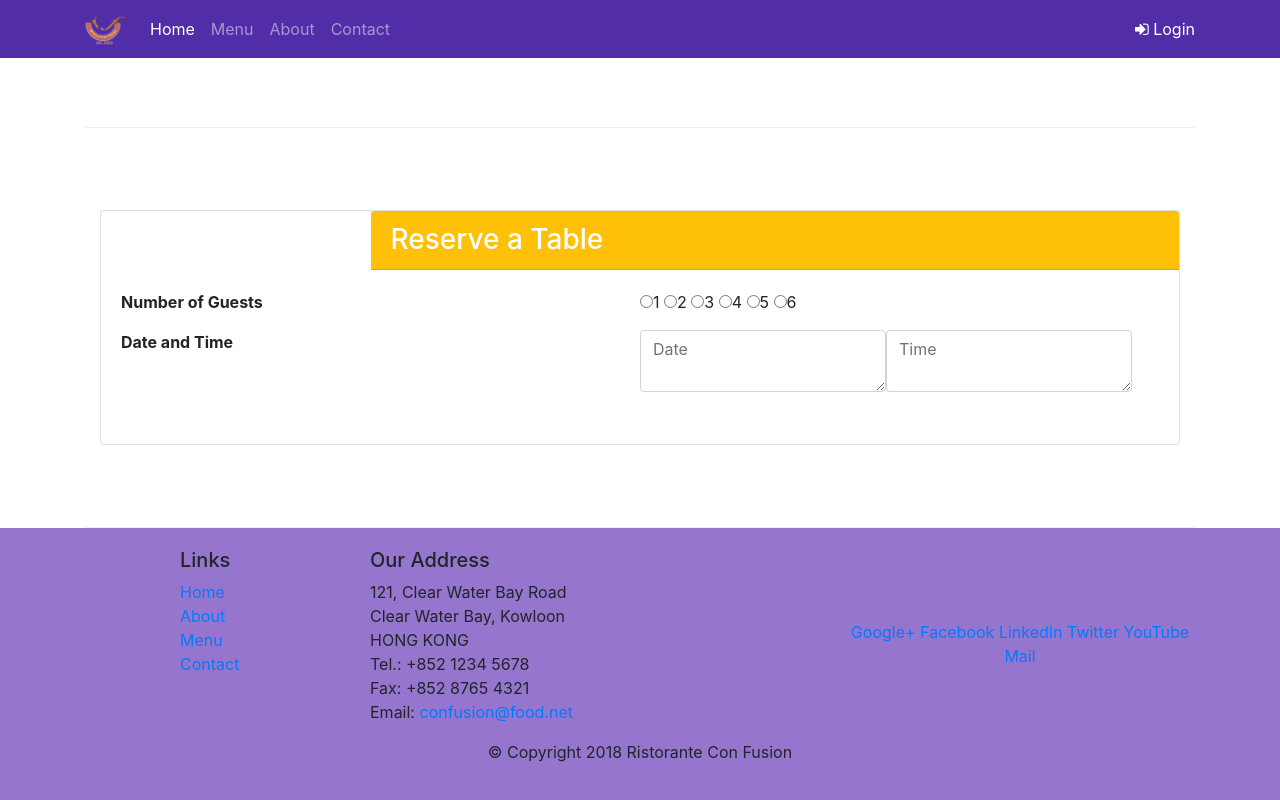
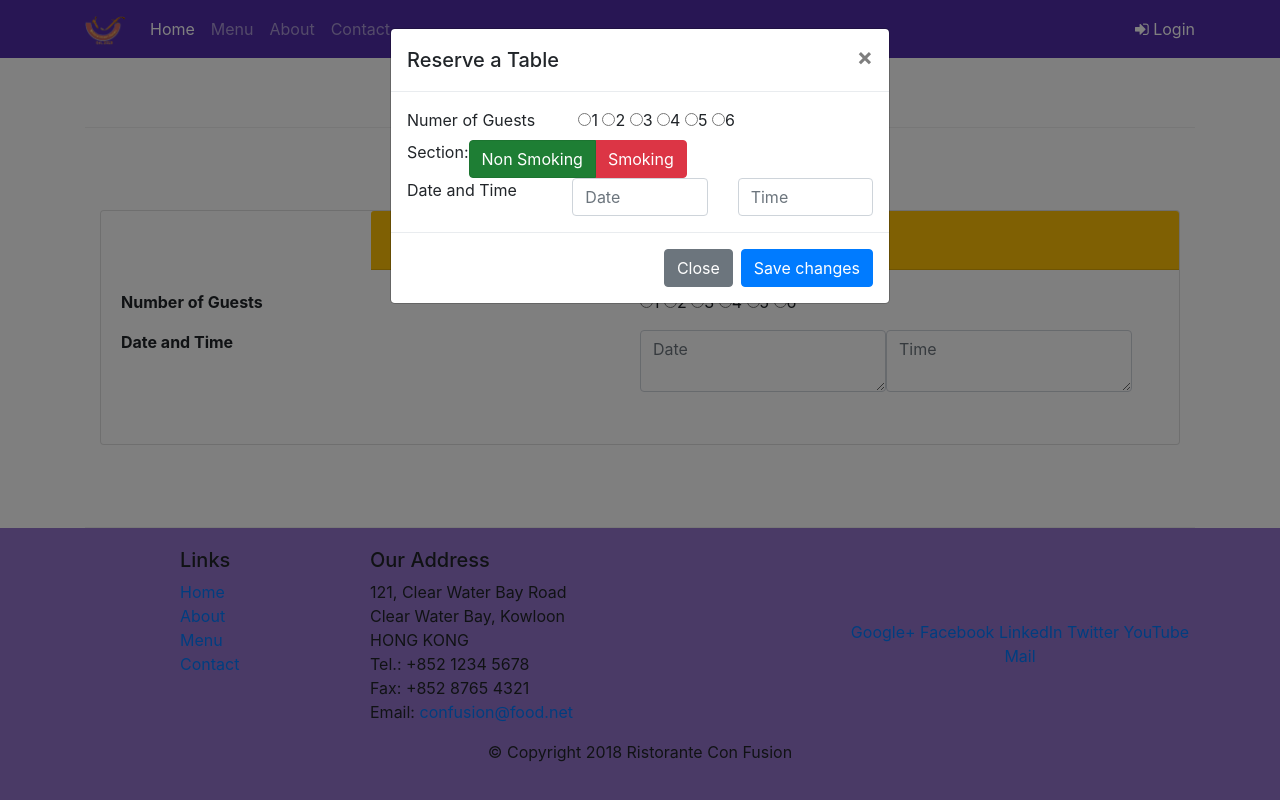
Before and after one commit to tayyab80/coursera, a website: page index.html in a window 1280 px wide. Both pictures are taken after a click on the button "Reserve Table". Shown: the part 1423-2223 px from the top of the page. Drawn offline with nearby package versions, Linux system fonts and the light colour scheme.

Commit message:
assignment 3

```diff
--- a/index.html
+++ b/index.html
@@ -80,6 +80,61 @@
         </div>
     </div>
 </div>
+
+<!-- Modal -->
+<div class="modal fade" id="reserveModal" tabindex="-1" role="dialog" aria-labelledby="exampleModalLabel" aria-hidden="true">
+    <div class="modal-dialog" role="document">
+      <div class="modal-content">
+        <div class="modal-header">
+          <h5 class="modal-title" id="exampleModalLabel">Reserve a Table</h5>
+          <button type="button" class="close" data-dismiss="modal" aria-label="Close">
+            <span aria-hidden="true">&times;</span>
+          </button>
+        </div>
+        <div class="modal-body">
+          <div>
+              Numer of Guests
+                <label class="offset-1"><input type="radio" name="optradio">1</label>
+                <label><input type="radio" name="optradio">2</label>
+                <label><input type="radio" name="optradio">3</label>
+                <label><input type="radio" name="optradio">4</label>
+                <label><input type="radio" name="optradio">5</label>
+                <label><input type="radio" name="optradio">6</label>
+          </div>
+          <div class="btn-group btn-group-toggle" data-toggle="buttons">
+              Section:
+                <label class="btn btn-success active ">
+                  <input  type="radio" name="options" id="option1" autocomplete="off" checked> Non Smoking
+                </label>
+                <label class="btn btn-danger">
+                  <input type="radio" name="options" id="option2" autocomplete="off"> Smoking
+                </label>
+              </div>
+              <div>
+                    <form>
+                            <div class="row">
+                              <div class="col">
+                                  Date and Time
+                              </div>
+                              <div class="col">
+                                <input type="text" class="form-control" placeholder="Date">
+                              </div>
+                              <div class="col">
+                                <input type="text" class="form-control" placeholder="Time">
+                              </div>
+                            </div>
+                          </form>
+              </div>
+
+
+        </div>
+        <div class="modal-footer">
+          <button type="button" class="btn btn-secondary" data-dismiss="modal">Close</button>
+          <button type="button" class="btn btn-primary">Save changes</button>
+        </div>
+      </div>
+    </div>
+  </div>
     <header class="jumbotron">
         <div class="container">
             <div class="row row-header">
@@ -91,7 +146,7 @@
                     <img src="logo.png" class="img-fluid">
                 </div>
                 <div class=" col-12 col-sm">
-                    <a href="#reserve1"><button class="btn btn-warning align-middle" data-toggle="tooltip" data-html="true" title="Or Call us at <br><strong>+923475140732</strong>" data-placement="bottom" >Reserve Table </button></a>
+                    <a href="#reserve1"><button class="btn btn-warning align-middle" data-toggle="modal" data-target="#reserveModal">Reserve Table </button></a>
                 </div>
             </div>
         </div>
@@ -280,12 +335,7 @@
     <script src="node_modules/jquery/dist/jquery.slim.min.js"></script>
     <script src="node_modules/popper.js/dist/umd/popper.min.js"></script>
     <script src="node_modules/bootstrap/dist/js/bootstrap.min.js"></script>
-    <script>
-        $(document).ready(function()
-        {
-            $('[data-toggle="tooltip"]').tooltip();
-        });
-    </script>
+
 </body>
 
 </html>
```
